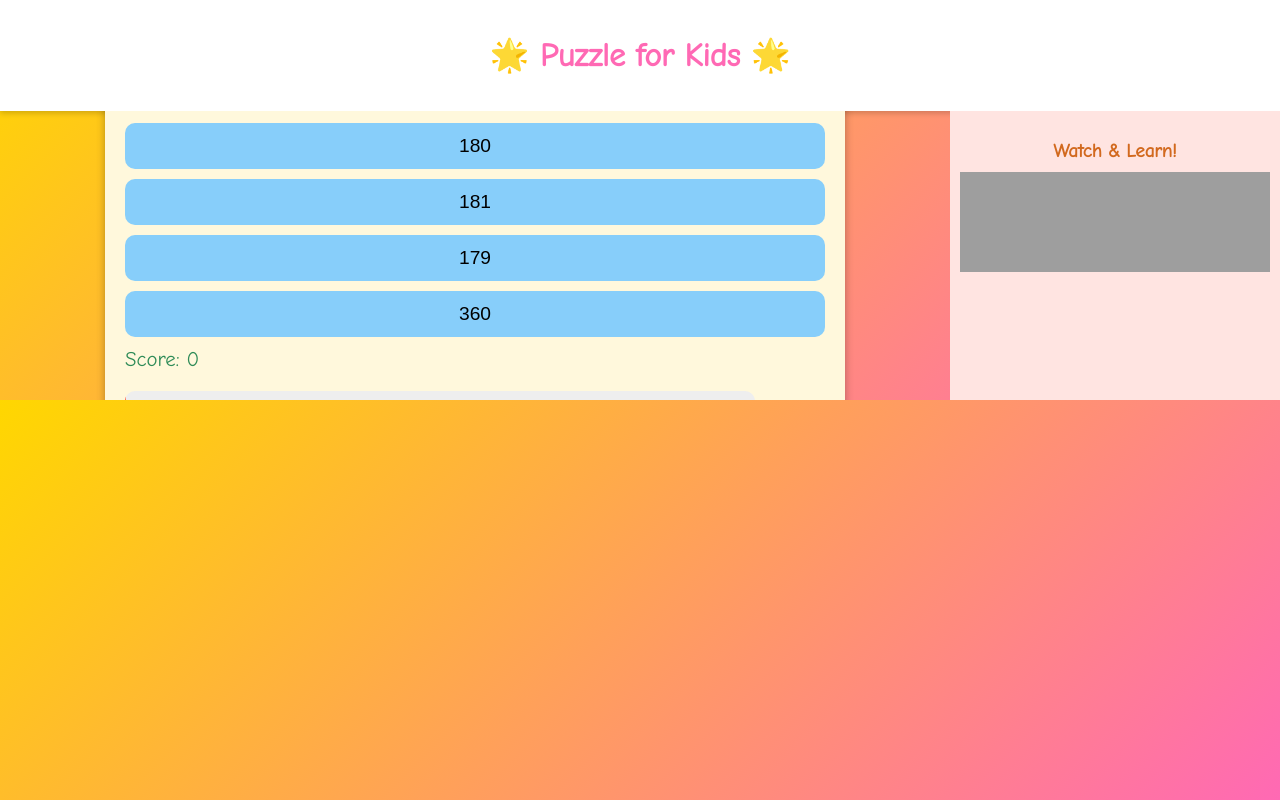
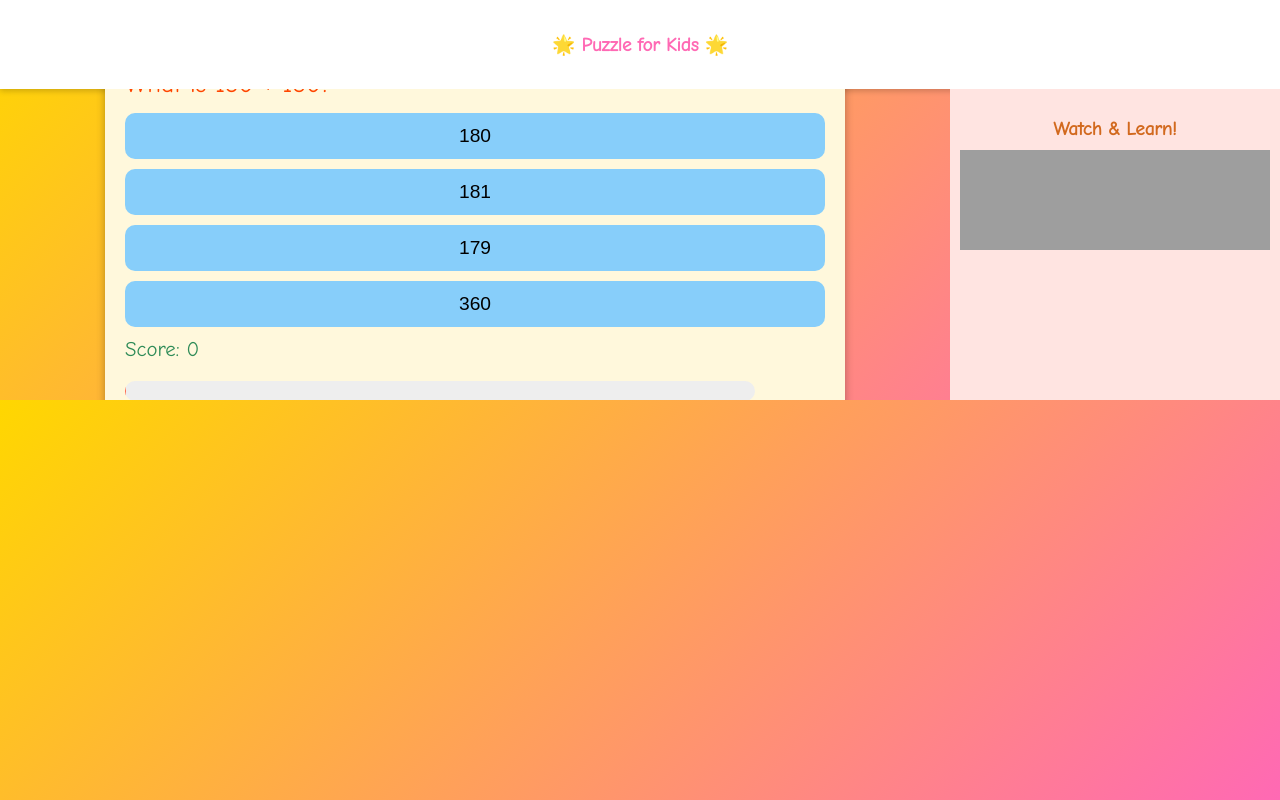
Before and after one commit to aba-abdullah/puzzle, a plain HTML site: page index.html in a window 1280 px wide. Drawn offline with Linux system fonts and the light colour scheme; grey boxes are pictures that could not be loaded.

Commit message:
Update index.html

```diff
--- a/index.html
+++ b/index.html
@@ -128,7 +128,7 @@
 <body>
 
 <header>
-  <h1>🌟 Puzzle for Kids 🌟</h1>
+  <h3>🌟 Puzzle for Kids 🌟</h3>
 </header>
 
 <div id="main">
```
